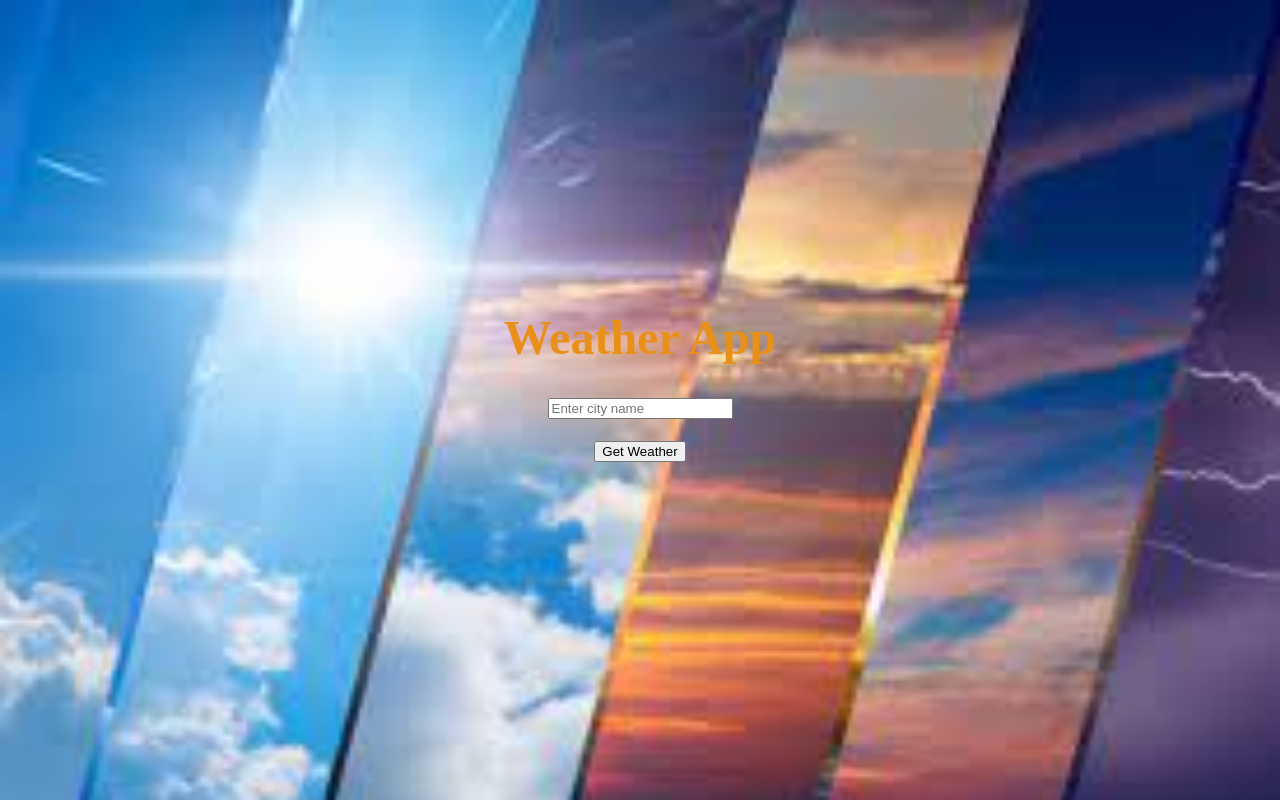
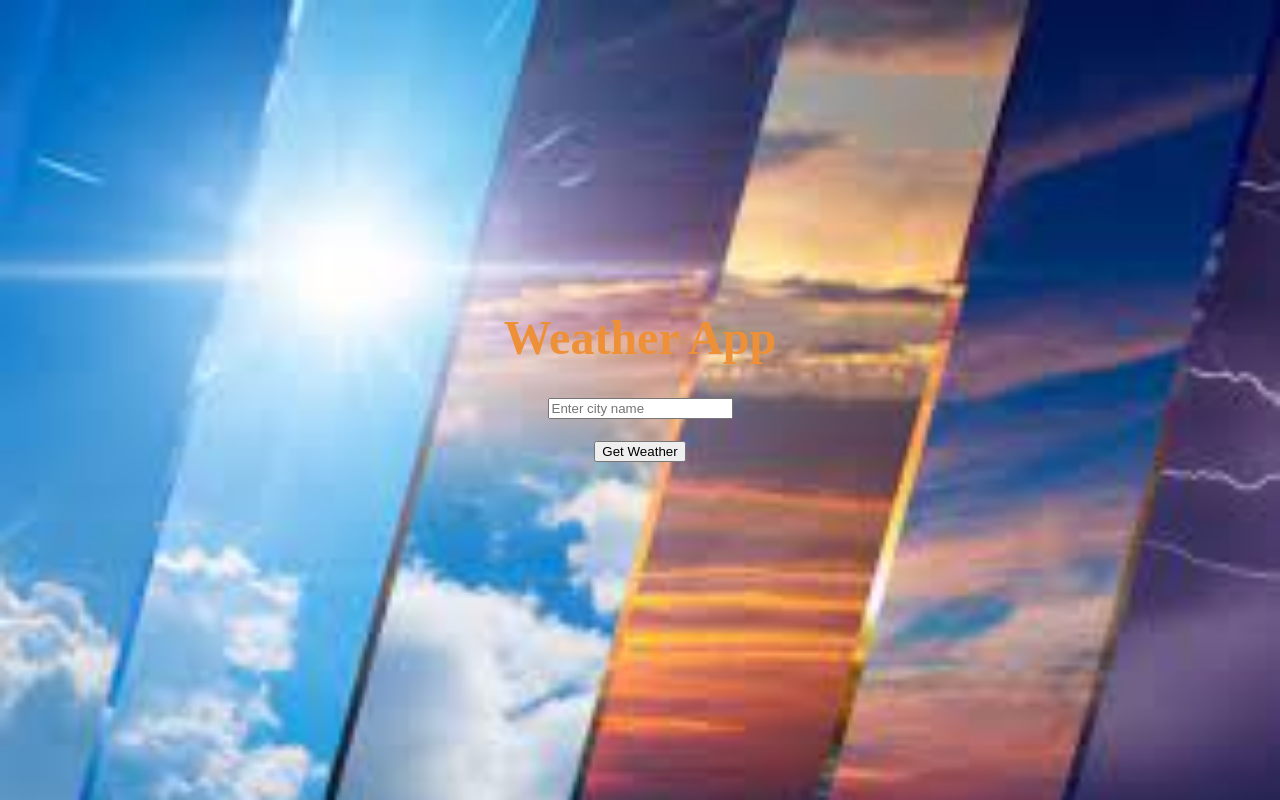
Before and after one commit to Royanw/exp5b.github.io, a plain HTML site: page index.html in a window 1280 px wide. Drawn offline with Linux system fonts and the light colour scheme.

Commit message:
Update index.html

```diff
--- a/index.html
+++ b/index.html
@@ -19,7 +19,7 @@
 
     </style>
    <div id="app" style="padding: 15em; color: white">
-    <h1 style="color: rgb(233,144,27); font-size : xxx-large;">Weather App</h1>
+    <h1 style="color: rgb(238, 144, 56); font-size : xxx-large;">Weather App</h1>
     <input type="text" id="cityInput" placeholder="Enter city name"> <br><br>
     <button id="fetchWeather">Get Weather</button>
    <div id="weatherResult">
```
